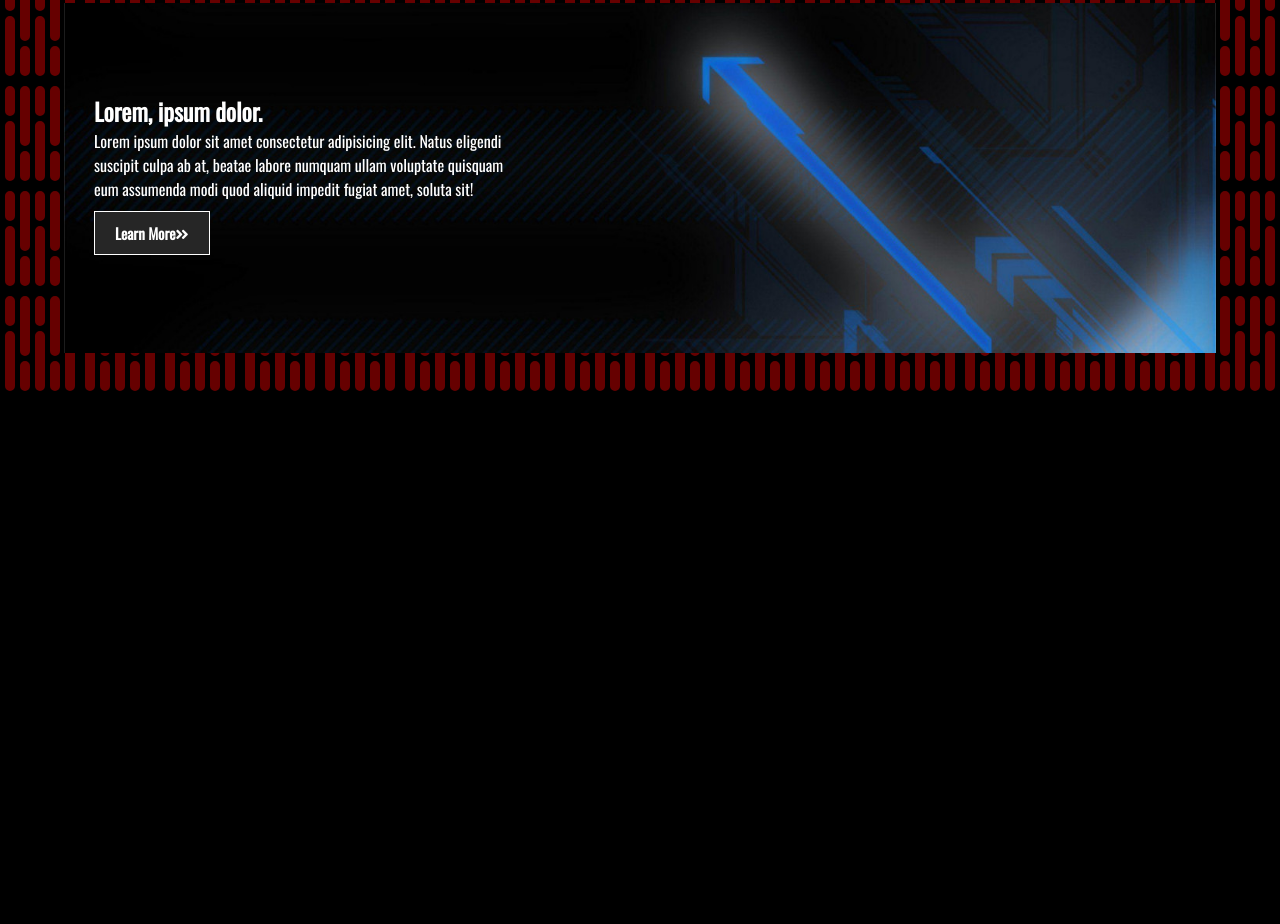
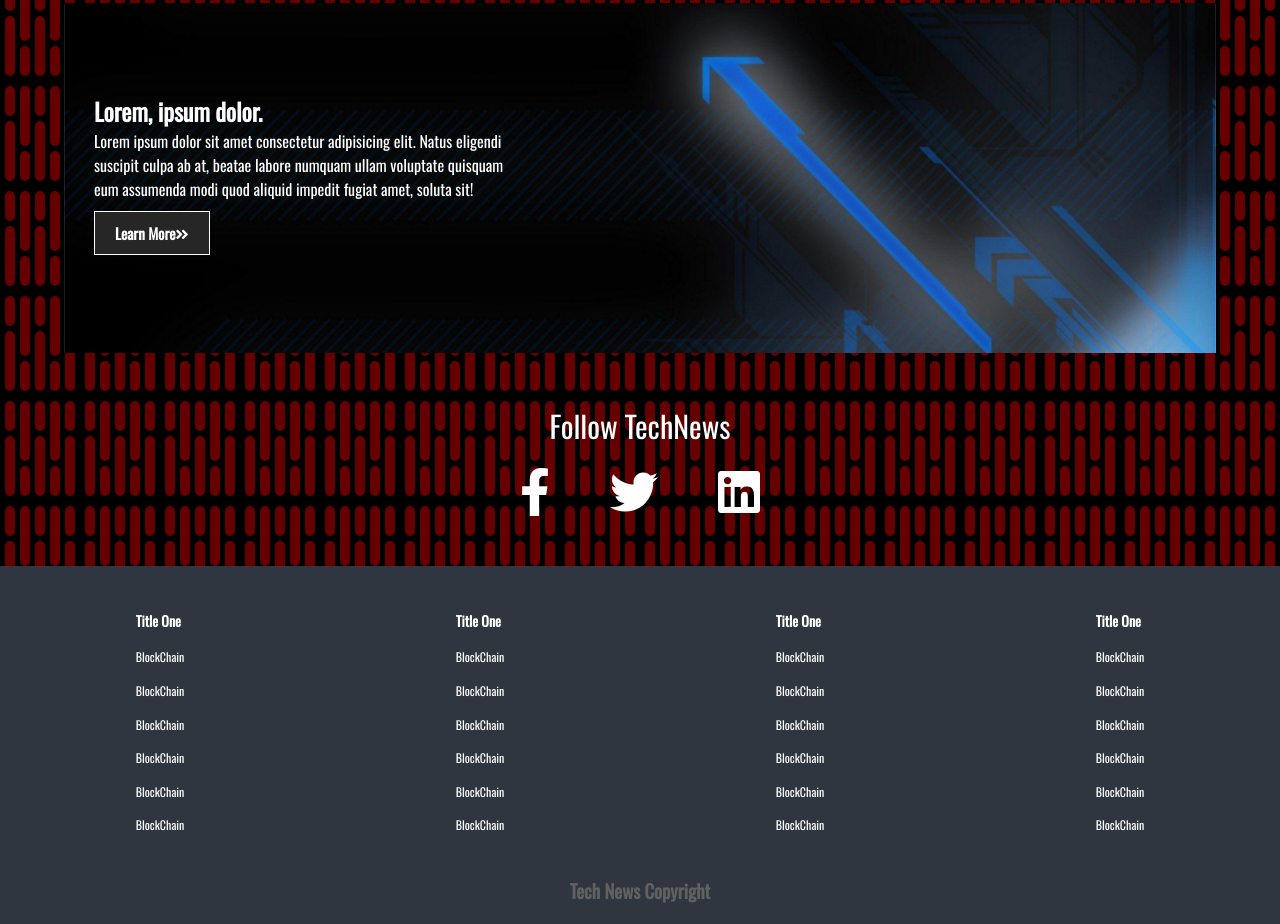
Before and after one commit to RudyLopezJr/practiceJS, a website: page tec-news/index.html in a window 1280 px wide. Shown: the part 1809-2733 px from the top of the page. Before the commit the page ends 2202 px from the top, so only its background shows below. Drawn offline with nearby package versions, Linux system fonts and the light colour scheme.

Commit message:
Adding footer

```diff
--- a/tec-news/index.html
+++ b/tec-news/index.html
@@ -18,6 +18,10 @@
 
 </head>
 <body>
+
+    <div class="menu-btn">
+        <i class="fa fa-bars"></i>
+    </div>
    <div class="container">
        <nav class = "nav-main">
            <img src="img/brand.png" alt="TechNews LOGO" class="nav-brand">
@@ -136,7 +140,132 @@
             </div>
         </section>
 
+        <section class="social">
+            <p>Follow TechNews</p>
+            <div class="links">
+               <a href="#">
+                   <i class="fab fa-facebook-f"></i>
+               </a>
+               <a href="#">
+                   <i class="fab fa-twitter"></i>
+               </a>
+               <a href="#">
+                   <i class="fab fa-linkedin"></i>
+               </a>
+            </div>
+        </section>
+
 
    </div>
+
+   <div class="footer-links">
+       <div class="footer-container">
+           <ul>
+               <li>
+                   <a href="#">
+                       <h3>Title One</h3>
+                   </a>
+               </li>
+               <li>
+                   <a href="#">BlockChain</a>
+               </li>
+               <li>
+                   <a href="#">BlockChain</a>
+               </li>
+               <li>
+                   <a href="#">BlockChain</a>
+               </li>
+               <li>
+                   <a href="#">BlockChain</a>
+               </li>
+               <li>
+                   <a href="#">BlockChain</a>
+               </li>
+               <li>
+                   <a href="#">BlockChain</a>
+               </li>
+           </ul>
+           <ul>
+               <li>
+                   <a href="#">
+                       <h3>Title One</h3>
+                   </a>
+               </li>
+               <li>
+                   <a href="#">BlockChain</a>
+               </li>
+               <li>
+                   <a href="#">BlockChain</a>
+               </li>
+               <li>
+                   <a href="#">BlockChain</a>
+               </li>
+               <li>
+                   <a href="#">BlockChain</a>
+               </li>
+               <li>
+                   <a href="#">BlockChain</a>
+               </li>
+               <li>
+                   <a href="#">BlockChain</a>
+               </li>
+           </ul>
+           <ul>
+               <li>
+                   <a href="#">
+                       <h3>Title One</h3>
+                   </a>
+               </li>
+               <li>
+                   <a href="#">BlockChain</a>
+               </li>
+               <li>
+                   <a href="#">BlockChain</a>
+               </li>
+               <li>
+                   <a href="#">BlockChain</a>
+               </li>
+               <li>
+                   <a href="#">BlockChain</a>
+               </li>
+               <li>
+                   <a href="#">BlockChain</a>
+               </li>
+               <li>
+                   <a href="#">BlockChain</a>
+               </li>
+           </ul>
+           <ul>
+               <li>
+                   <a href="#">
+                       <h3>Title One</h3>
+                   </a>
+               </li>
+               <li>
+                   <a href="#">BlockChain</a>
+               </li>
+               <li>
+                   <a href="#">BlockChain</a>
+               </li>
+               <li>
+                   <a href="#">BlockChain</a>
+               </li>
+               <li>
+                   <a href="#">BlockChain</a>
+               </li>
+               <li>
+                   <a href="#">BlockChain</a>
+               </li>
+               <li>
+                   <a href="#">BlockChain</a>
+               </li>
+           </ul>
+
+       </div>
+   </div>
+
+   <footer class="footer">
+       <h3>Tech News Copyright</h3>
+   </footer>
 </body>
 </html>
--- a/tec-news/style.css
+++ b/tec-news/style.css
@@ -70,6 +70,15 @@ ul {
     margin-left: 20px;
 }
 
+.menu-btn{
+    position: absolute;
+    cursor:pointer;
+    top: 15px;
+    right: 30px;
+    z-index: 2;
+    font-size: 1.5em;
+}
+
 /* SHOWCASE*/
 hr{
     margin: 10px 0;
@@ -79,7 +88,7 @@ hr{
     width: 100%;
     height: 550px;
     background: url(./img/showcase2.jpg) no-repeat center center/cover;
-    padding-bottom: 50px;
+    padding: 50px;
     margin-bottom: 20px;
     display: flex;
     flex-direction: column;
@@ -150,7 +159,7 @@ hr{
 }
 
 .cards-banner-one .content{
-    width: 40%;
+    width: 50%;
     padding: 90px 0 0 30px;
     color: #ffffff;
 }
@@ -173,3 +182,100 @@ hr{
     padding: 90px 0 0 30px;
     color: #ffffff;
 }
+
+/* SOCIAL */
+.social{
+    margin: 50px;
+}
+
+.social p{
+    text-align: center;
+    font-size: 30px;
+    margin-bottom: 20px;
+}
+
+.links{
+    display:flex;
+    align-items: center;
+    justify-content: center;
+}
+
+.links a{
+    margin: 0 30px;
+}
+
+.links a i{
+    font-size: 3rem;
+}
+
+
+/* FOOTER LINKS */
+.footer-links{
+    background: #2f3640;
+    color: #616161;
+    font-size: 12px;
+    padding: 35px 0;
+}
+
+.footer-container{
+    display: grid;
+    grid-template-columns: repeat(4,1fr);
+    align-items: flex-start;
+    justify-content: center;
+}
+
+.footer-container ul{
+    margin: 0 auto;
+
+}
+
+.footer-container ul li{
+    line-height: 2.8;
+}
+
+.footer{
+    background: #2f3640;
+    color: #616161;
+    font-size: 20px 0;
+    text-align: center;
+    padding-bottom: 20px;
+}
+
+@media(max-width: 700px){
+
+    .nav-main ul.nav-menu{
+        display: block;
+        position:absolute;
+        top: 0;
+        left: 0;
+        background: #2f3640;
+        height: 100%;
+        padding: 30px;
+        opacity: .9;
+        transform: translateX(-400px);
+    }
+
+    .nav-main ul.nav-menu li{
+        padding: 20px;
+        /* border-bottom: #ccc solid 1px ; */
+        font-size: 14px;
+    }
+
+    .nav-main ul.nav-menu-right{
+        margin-right: 40px;
+    }
+
+    .news-cards{
+       grid-template-columns: repeat(2,1fr);
+    }
+
+    .cards-banner-one .content,
+    .cards-banner-two .content
+    {
+        width: 80%;
+    }
+
+    .footer-links .footer-container{
+        grid-template-columns: repeat(2,1fr);
+    }
+}
```
